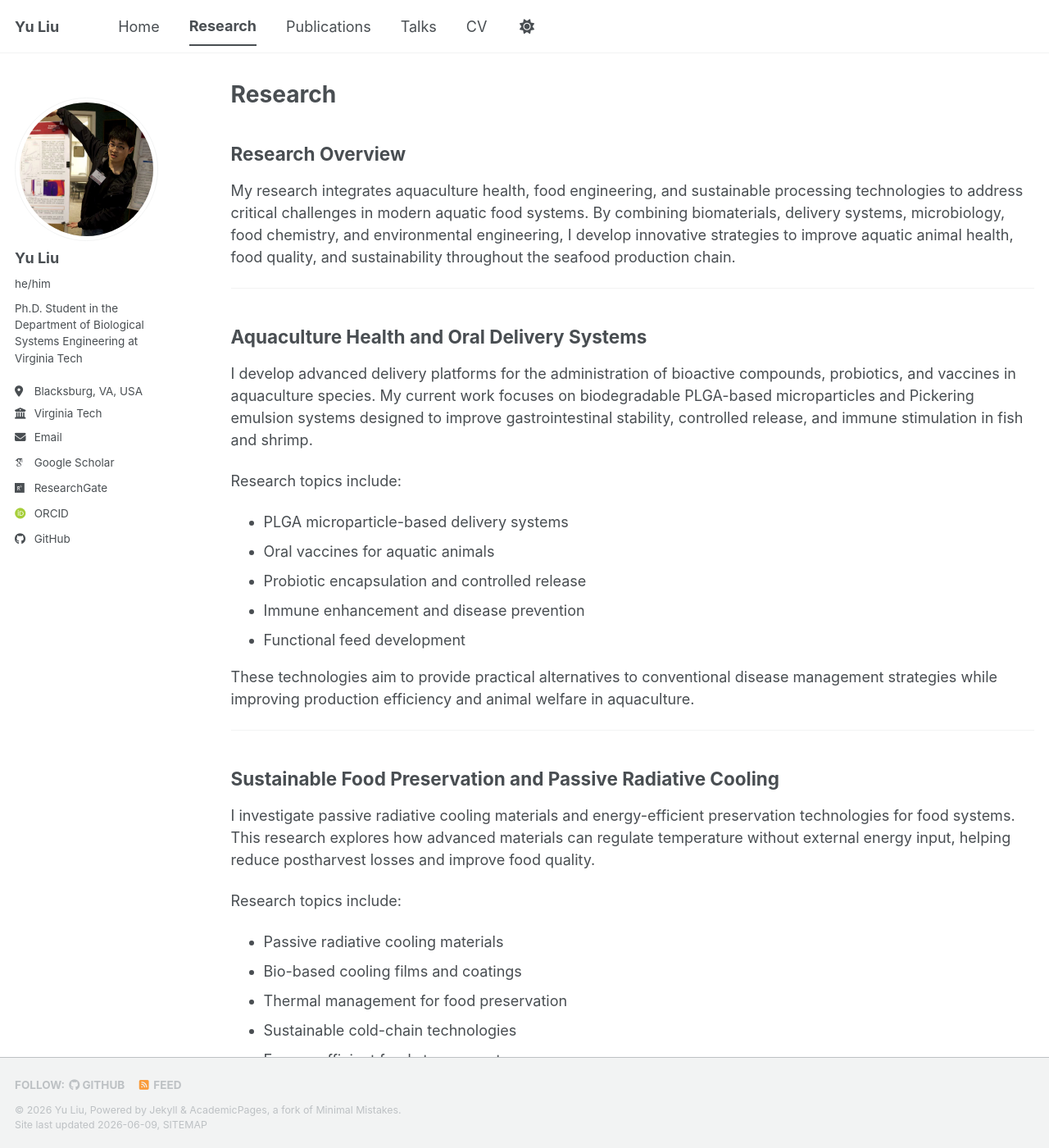
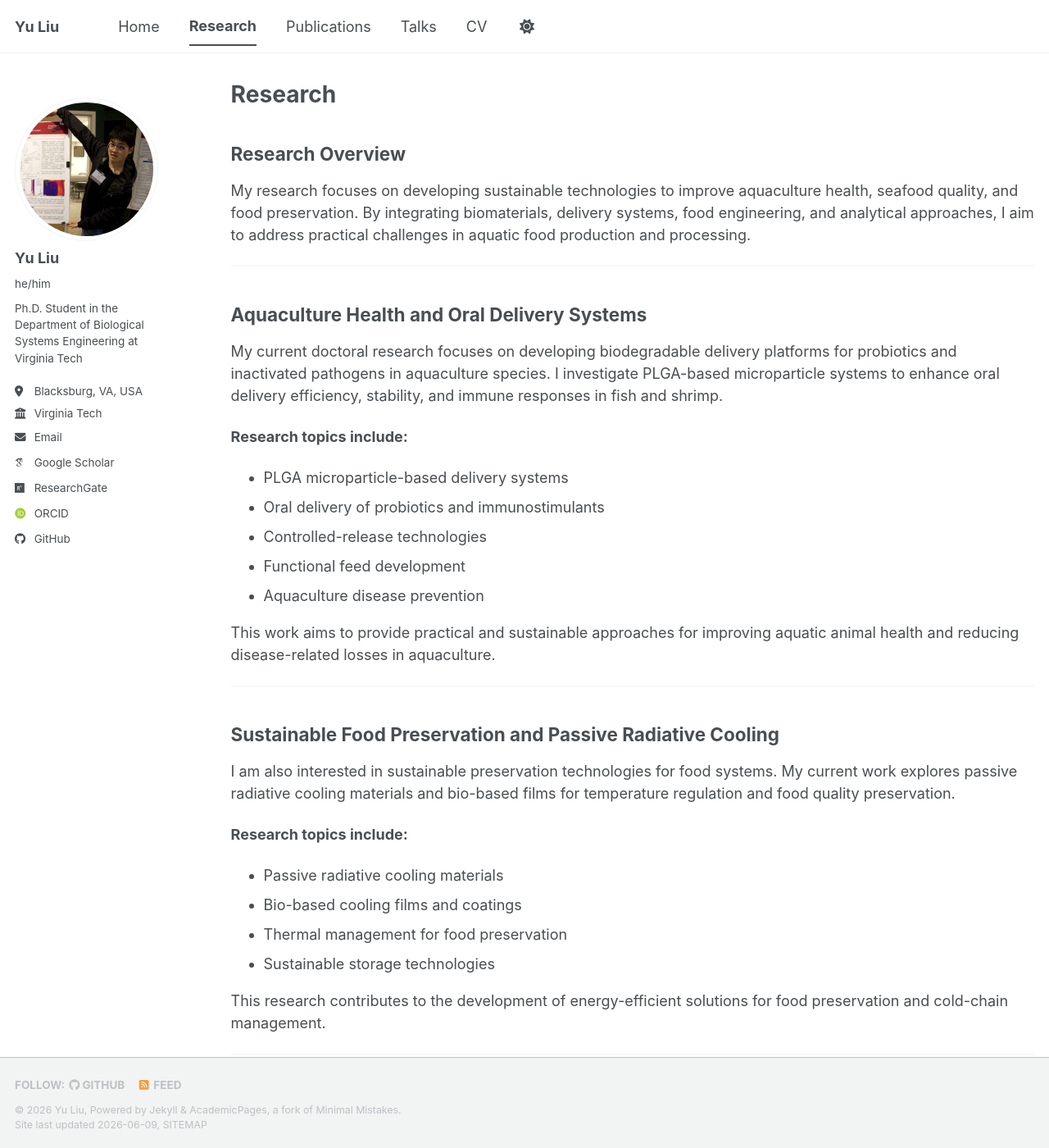
Before and after one commit to yuliu0322/yuliu0322.github.io, a Jekyll site: the page built from _pages/research.md, in a window 1280 px wide and 1400 px high. Shown: the whole window at 82% size. Built offline with Jekyll 4.4.1, drawn with Linux system fonts in a browser that asks for light colours; some web fonts are replaced; a script bundle is joined from its source files by our own code; library files that are not in the unit come from our copies; some of the changed text lies outside the part shown.

Commit message:
Update research.md

```diff
--- a/_pages/research.md
+++ b/_pages/research.md
@@ -7,74 +7,71 @@ author_profile: true
 
 ## Research Overview
 
-My research integrates aquaculture health, food engineering, and sustainable processing technologies to address critical challenges in modern aquatic food systems. By combining biomaterials, delivery systems, microbiology, food chemistry, and environmental engineering, I develop innovative strategies to improve aquatic animal health, food quality, and sustainability throughout the seafood production chain.
+My research focuses on developing sustainable technologies to improve aquaculture health, seafood quality, and food preservation. By integrating biomaterials, delivery systems, food engineering, and analytical approaches, I aim to address practical challenges in aquatic food production and processing.
 
 ---
 
 ## Aquaculture Health and Oral Delivery Systems
 
-I develop advanced delivery platforms for the administration of bioactive compounds, probiotics, and vaccines in aquaculture species. My current work focuses on biodegradable PLGA-based microparticles and Pickering emulsion systems designed to improve gastrointestinal stability, controlled release, and immune stimulation in fish and shrimp.
+My current doctoral research focuses on developing biodegradable delivery platforms for probiotics and inactivated pathogens in aquaculture species. I investigate PLGA-based microparticle systems to enhance oral delivery efficiency, stability, and immune responses in fish and shrimp.
 
-Research topics include:
+**Research topics include:**
 
 * PLGA microparticle-based delivery systems
-* Oral vaccines for aquatic animals
-* Probiotic encapsulation and controlled release
-* Immune enhancement and disease prevention
+* Oral delivery of probiotics and immunostimulants
+* Controlled-release technologies
 * Functional feed development
+* Aquaculture disease prevention
 
-These technologies aim to provide practical alternatives to conventional disease management strategies while improving production efficiency and animal welfare in aquaculture.
+This work aims to provide practical and sustainable approaches for improving aquatic animal health and reducing disease-related losses in aquaculture.
 
 ---
 
 ## Sustainable Food Preservation and Passive Radiative Cooling
 
-I investigate passive radiative cooling materials and energy-efficient preservation technologies for food systems. This research explores how advanced materials can regulate temperature without external energy input, helping reduce postharvest losses and improve food quality.
+I am also interested in sustainable preservation technologies for food systems. My current work explores passive radiative cooling materials and bio-based films for temperature regulation and food quality preservation.
 
-Research topics include:
+**Research topics include:**
 
 * Passive radiative cooling materials
 * Bio-based cooling films and coatings
 * Thermal management for food preservation
-* Sustainable cold-chain technologies
-* Energy-efficient food storage systems
+* Sustainable storage technologies
 
-This work supports the development of environmentally sustainable preservation technologies for future food supply chains.
+This research contributes to the development of energy-efficient solutions for food preservation and cold-chain management.
 
 ---
 
-## Seafood Quality, Flavor Chemistry, and Omics Technologies
+## Seafood Quality and Preservation
 
-My research applies metabolomics, proteomics, and analytical chemistry to understand quality formation and deterioration mechanisms in seafood products.
+My previous research focused on seafood quality, flavor development, and preservation of shellfish products. This work investigated quality changes during processing and storage and evaluated preservation strategies for oysters and mussels.
 
-Research topics include:
+**Research topics include:**
 
-* Flavor chemistry of shellfish
-* Biomarker discovery for seafood quality assessment
-* Metabolomic and proteomic responses to environmental stress
-* Live storage and preservation technologies
-* Quality prediction and shelf-life evaluation
+* Shellfish quality evaluation
+* Seafood preservation technologies
+* Flavor-related quality changes
+* Live storage and shelf-life extension
 
-Recent studies have focused on oysters and mussels, providing mechanistic insights into flavor development, physiological adaptation, and quality maintenance during processing and storage.
+These studies provide insights into maintaining seafood quality and extending product shelf life during storage and distribution.
 
 ---
 
-## Environmental Stressors and Aquatic Food Safety
+## Environmental Stressors and Seafood Safety
 
-I am interested in understanding how emerging environmental contaminants influence aquatic organisms and seafood quality. My previous research examined microplastic contamination in marine bivalves and its impacts on physiology, metabolism, and food quality.
+My master's research examined the effects of microplastic contamination on marine bivalves and seafood quality, providing insights into environmental stress responses and food safety concerns.
 
-Research topics include:
+**Research topics include:**
 
-* Microplastic contamination in seafood
+* Microplastic contamination in shellfish
 * Environmental stress physiology
-* Aquatic food safety
-* Depuration technologies
-* Risk assessment and mitigation strategies
+* Seafood safety assessment
+* Depuration and mitigation strategies
 
-This work contributes to improving seafood safety and environmental sustainability in aquatic food production systems.
+This work contributes to a better understanding of emerging environmental contaminants and their impacts on aquatic food systems.
 
 ---
 
 ## Research Interests
 
-Aquaculture Health • Drug Delivery Systems • PLGA Microparticles • Oral Vaccines • Probiotics • Pickering Emulsions • Passive Radiative Cooling • Food Preservation • Metabolomics • Proteomics • Seafood Quality • Food Safety • Environmental Stress Biology • Sustainable Aquaculture
+Aquaculture Health • Oral Delivery Systems • Functional Feeds • Passive Radiative Cooling • Food Preservation • Seafood Quality • Shellfish Biology • Sustainable Aquaculture
```
